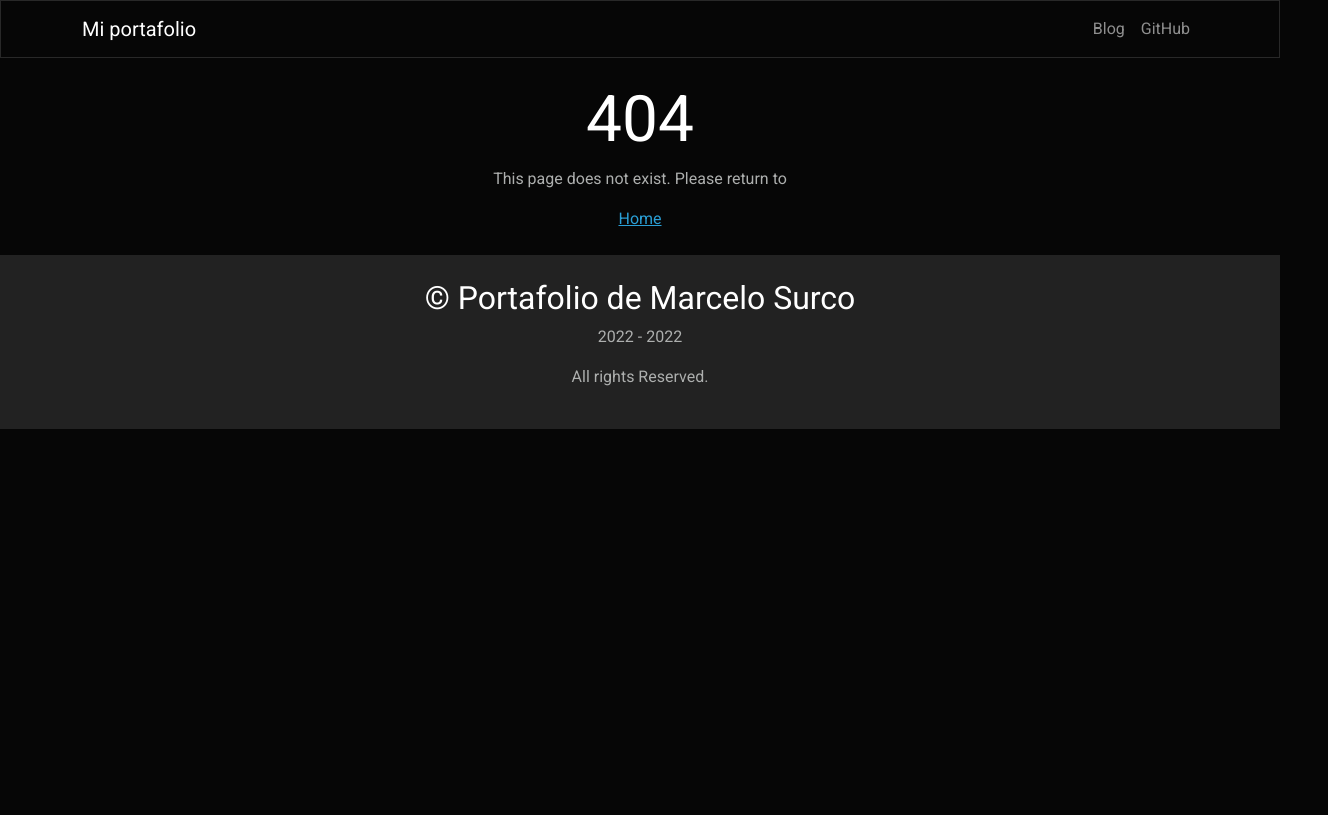
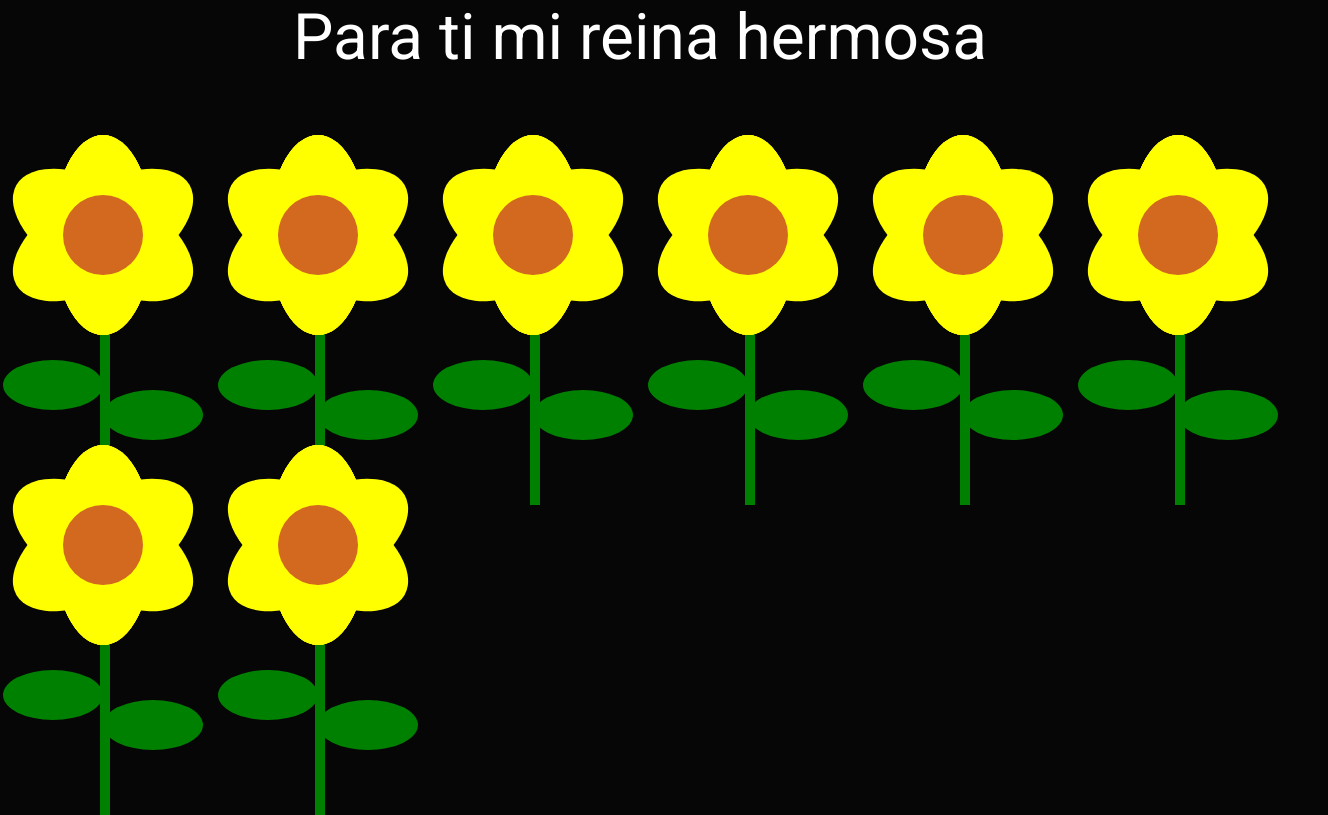
Before and after one commit to marcelo130102/marcelo130102.github.io, a Next.js app: page /flores in a window 1280 px wide. Before the commit this address had no page. Shown: the whole page, 1328 px wide, since content can reach past the window. Built offline with nearby package versions, Linux system fonts and the light colour scheme; a small style sheet from the web is missing.

Commit message:
add flowers

```diff
--- /dev/null
+++ b/pages/flores.js
@@ -0,0 +1,113 @@
+import styles from "../styles/Flores.module.css";
+
+const Flores = () => {
+  return (
+<>
+<h1 style={{textAlign: 'center'}}>Para ti mi reina hermosa</h1>
+
+<div className={styles.container}>
+
+<div className={styles.flower}>
+  <div className={styles.petal}/>
+  <div className={styles.petal}/>
+  <div className={styles.petal}/>
+  <div className={styles.petal}/>
+  <div className={styles.petal}/>
+  <div className={styles.petal}/>
+  <div className={styles.center}/>
+  <div className={styles.tallo}/>
+  <div className={styles.hoja}/>
+  <div className={styles.hoja1}/>
+</div>
+
+<div className={styles.flower}>
+  <div className={styles.petal}/>
+  <div className={styles.petal}/>
+  <div className={styles.petal}/>
+  <div className={styles.petal}/>
+  <div className={styles.petal}/>
+  <div className={styles.petal}/>
+  <div className={styles.center}/>
+  <div className={styles.tallo}/>
+  <div className={styles.hoja}/>
+  <div className={styles.hoja1}/>
+</div>
+<div className={styles.flower}>
+  <div className={styles.petal}/>
+  <div className={styles.petal}/>
+  <div className={styles.petal}/>
+  <div className={styles.petal}/>
+  <div className={styles.petal}/>
+  <div className={styles.petal}/>
+  <div className={styles.center}/>
+  <div className={styles.tallo}/>
+  <div className={styles.hoja}/>
+  <div className={styles.hoja1}/>
+</div>
+<div className={styles.flower}>
+  <div className={styles.petal}/>
+  <div className={styles.petal}/>
+  <div className={styles.petal}/>
+  <div className={styles.petal}/>
+  <div className={styles.petal}/>
+  <div className={styles.petal}/>
+  <div className={styles.center}/>
+  <div className={styles.tallo}/>
+  <div className={styles.hoja}/>
+  <div className={styles.hoja1}/>
+</div>
+<div className={styles.flower}>
+  <div className={styles.petal}/>
+  <div className={styles.petal}/>
+  <div className={styles.petal}/>
+  <div className={styles.petal}/>
+  <div className={styles.petal}/>
+  <div className={styles.petal}/>
+  <div className={styles.center}/>
+  <div className={styles.tallo}/>
+  <div className={styles.hoja}/>
+  <div className={styles.hoja1}/>
+</div>
+<div className={styles.flower}>
+  <div className={styles.petal}/>
+  <div className={styles.petal}/>
+  <div className={styles.petal}/>
+  <div className={styles.petal}/>
+  <div className={styles.petal}/>
+  <div className={styles.petal}/>
+  <div className={styles.center}/>
+  <div className={styles.tallo}/>
+  <div className={styles.hoja}/>
+  <div className={styles.hoja1}/>
+</div>
+<div className={styles.flower}>
+  <div className={styles.petal}/>
+  <div className={styles.petal}/>
+  <div className={styles.petal}/>
+  <div className={styles.petal}/>
+  <div className={styles.petal}/>
+  <div className={styles.petal}/>
+  <div className={styles.center}/>
+  <div className={styles.tallo}/>
+  <div className={styles.hoja}/>
+  <div className={styles.hoja1}/>
+</div>
+<div className={styles.flower}>
+  <div className={styles.petal}/>
+  <div className={styles.petal}/>
+  <div className={styles.petal}/>
+  <div className={styles.petal}/>
+  <div className={styles.petal}/>
+  <div className={styles.petal}/>
+  <div className={styles.center}/>
+  <div className={styles.tallo}/>
+  <div className={styles.hoja}/>
+  <div className={styles.hoja1}/>
+</div>
+
+</div>
+</>
+  );
+};
+
+export default Flores;
--- /dev/null
+++ b/styles/Flores.module.css
@@ -0,0 +1,84 @@
+.container{
+    display: grid;
+    grid-template-columns: repeat(auto-fill, minmax(200px, 1fr)); /* Cambia 150px por el tamaño deseado de cada flor */
+    gap: 10px; /* Espacio entre las flores */
+    justify-items: center; /* Centra horizontalmente los objetos */
+}
+
+.flower{
+    width: 300px;
+    height: 300px;
+    position: relative;
+    margin-left: -20px;
+    margin-right: -20px;
+}
+
+.petal{
+    width: 100px;
+    height: 200px;
+    background: yellow;
+    border-radius: 50%;
+    position: absolute;
+    top: 50%;
+    left: 50%;
+    transform: translate(-50%, -50%);
+}
+
+.petal:nth-child(1){
+    transform: translate(-50%, -50%) rotate(0deg);
+}
+.petal:nth-child(2){
+    transform: translate(-50%, -50%) rotate(60deg);
+}
+.petal:nth-child(3){
+    transform: translate(-50%, -50%) rotate(120deg);
+}
+.petal:nth-child(4){
+    transform: translate(-50%, -50%) rotate(180deg);
+}
+
+.center{
+    width: 80px;
+    height: 80px;
+    background: chocolate;
+    border-radius: 50%;
+    position: absolute;
+    top: 50%;
+    left: 50%;
+    transform: translate(-50%, -50%);
+}
+
+
+.tallo{
+    width: 10px;
+    height: 200px;
+    background: green;
+    position: absolute;
+    top: 80%;
+    left: 59%;
+    transform: translate(-300%, -10%);
+    z-index: -1;
+}
+
+.hoja{
+    width: 50px;
+    height: 100px;
+    background: green;
+    border-radius: 50%;
+    position: absolute;
+    top: 50%;
+    left: 50%;
+    transform: translate(-150%, 100%) rotate(90deg);
+}
+
+
+.hoja1{
+    width: 50px;
+    height: 100px;
+    background: green;
+    border-radius: 50%;
+    position: absolute;
+    top: 50%;
+    left: 50%;
+    transform: translate(50%, 130%) rotate(270deg);
+}
```
